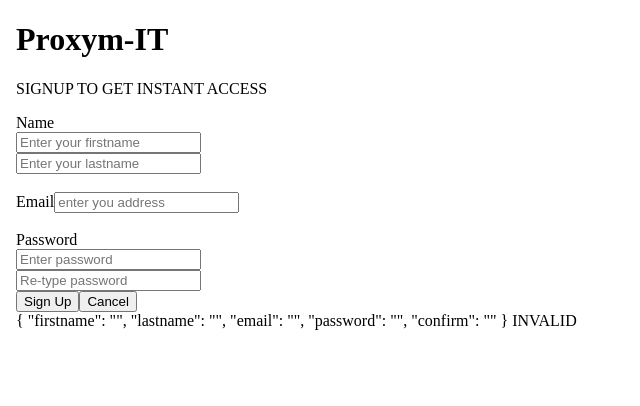
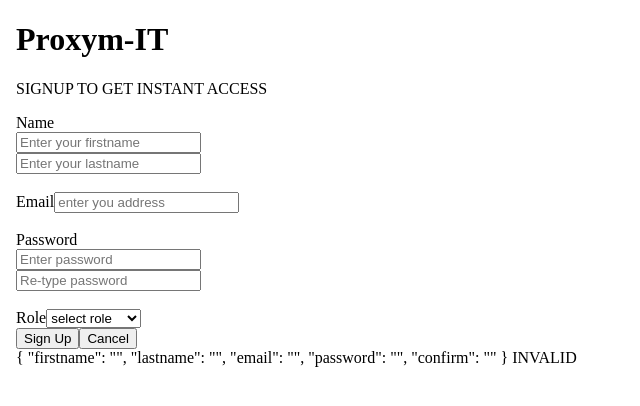
Before and after one commit to NourheneH/client-side, an Angular app: page / in a window 1280 px wide. Shown: the top 406 px of the page, without its empty margins (0-640 px from the left). Built offline with nearby package versions, Linux system fonts and the light colour scheme.

Commit message:
modification formulaire
ajout d'un role pour la partie client testé en console seulement

```diff
--- /dev/null
+++ b/src/app/models/role.ts
@@ -0,0 +1,10 @@
+//import {User} from './users';
+
+export class Role {
+    //type:string;
+    constructor (public type: String){
+        this.type= type;
+    }
+   // type: String;
+   // users:User ;
+}
--- a/src/app/register/register.component.html
+++ b/src/app/register/register.component.html
@@ -84,7 +84,7 @@
                                 </div>
                             </div>
                             <br>
-                       <div class="form-group">
+                            <div class="form-group">
                                 <label for="password">
                                  <span>Password</span>
                                  <div class="row">
@@ -105,9 +105,9 @@
                                     Re-type your password
                                 </div>
                                 <div class="has-error" *ngIf="users.get('password','confirm').hasError('matchingPassword')">
-                                password mismatch
+                                    password mismatch
+                                </div>
                             </div>
-                       </div>
                             <!--
                             <div class="form-group">
                                  <label for="agree">
@@ -122,14 +122,27 @@
                                 </label>
                             </div>
                             -->
+                            <br>
+                            <div class="form-group">
+                                <label for="role">
+                                <span>Role</span>
+                                <select>
+                                    <option>select role</option>
+                                 <option
+                                 *ngFor="let role of roles" value= {{role.type}}>
+                                 {{role.type}}
+                                    </option>
+                                </select>
+                                </label>
+                            </div>
                             <div class="form-group">
                                 <button type="submit" class="btn btn-block btn-primary">Sign Up</button>
                                 <button type="reset" class="btn btn-block btn-primary" value="Reset">Cancel</button>
                             </div>
                         </div>
                     </form>
-                    {{users.value | json}}
-                    {{users.status}}
+                    {{users.value | json}} {{users.status}}
+                <!--    {{roles.type | json}} -->
                 </div>
             </div>
         </div>
--- a/src/app/register/register.component.ts
+++ b/src/app/register/register.component.ts
@@ -2,6 +2,7 @@ import {Component, OnInit} from '@angular/core';
 import { FormGroup, FormControl, FormBuilder, Validators } from '@angular/forms';
 import {UserService} from '../services/user.service';
 import { User } from '../models/users';
+import {Role} from '../models/role';
 import { matchingPassword } from './validators';
 
 
@@ -15,8 +16,13 @@ import { matchingPassword } from './validators';
 export class RegisterComponent implements OnInit {
 
     users: FormGroup;
+    roles =[
+        new Role('Admin'),
+        new Role('Simple User'),
+       // new Role('Moderator'),
+    ];
     constructor(public fb: FormBuilder,private userService:UserService) {
-        this.userService = userService;
+         this.userService = userService;
     }
 
 
@@ -34,8 +40,13 @@ export class RegisterComponent implements OnInit {
     //[a-z0-9!#$%&'*+\/=?^_`{|}~.-]+@[a-z0-9]([a-z0-9-]*[a-z0-9])?(\.[a-z0-9]([a-z0-9-]*[a-z0-9])?)*
     //, Validators.pattern('/^[a-zA-Z0-9_.+-]+@[a-zA-Z0-9-]+.[a-zA-Z0-9-.]+$/')]
   }
-      addUser({ value, valid }: { value: User, valid: boolean }) {
+      addUser({ value, valid }: { value: User, valid: boolean, role: Role }) {
         console.log(value, valid)
-    }
+         console.log(
+            this.roles[0]
+         )
+}
+
+
 
 }
```
